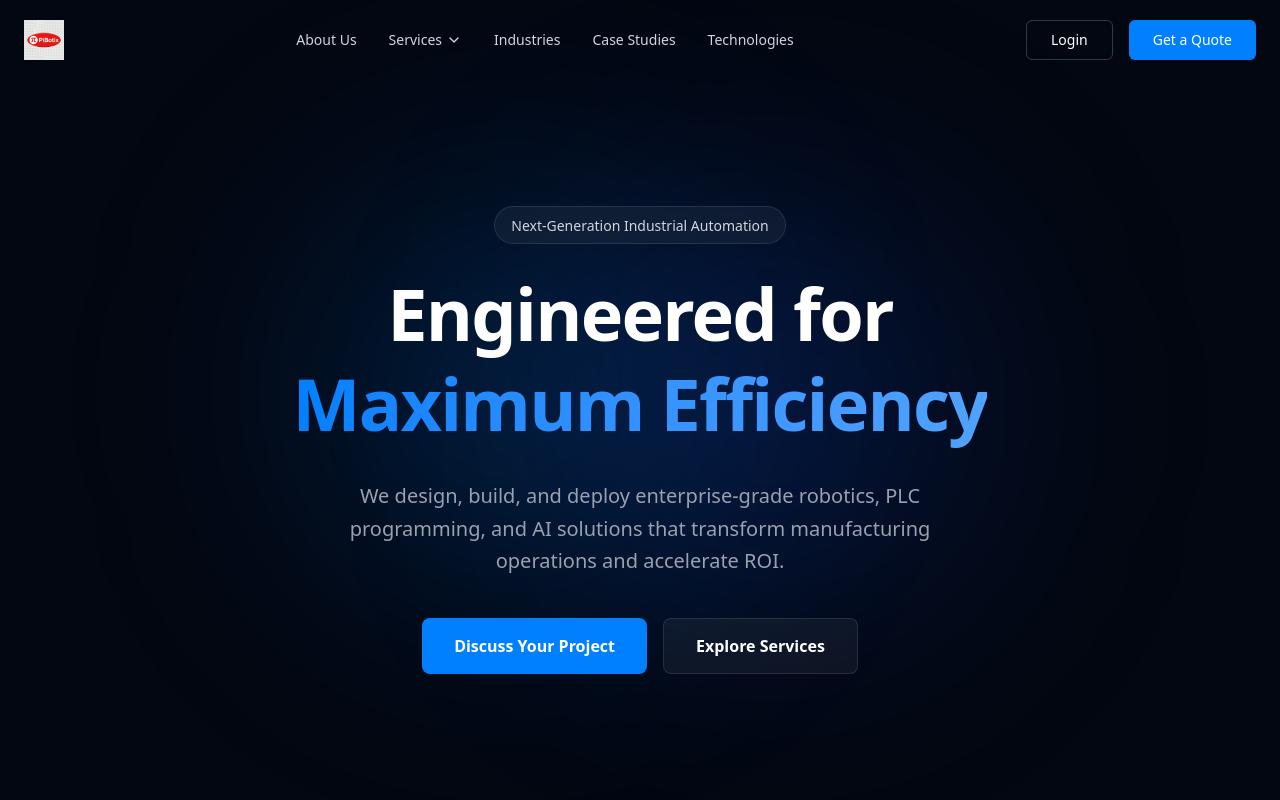
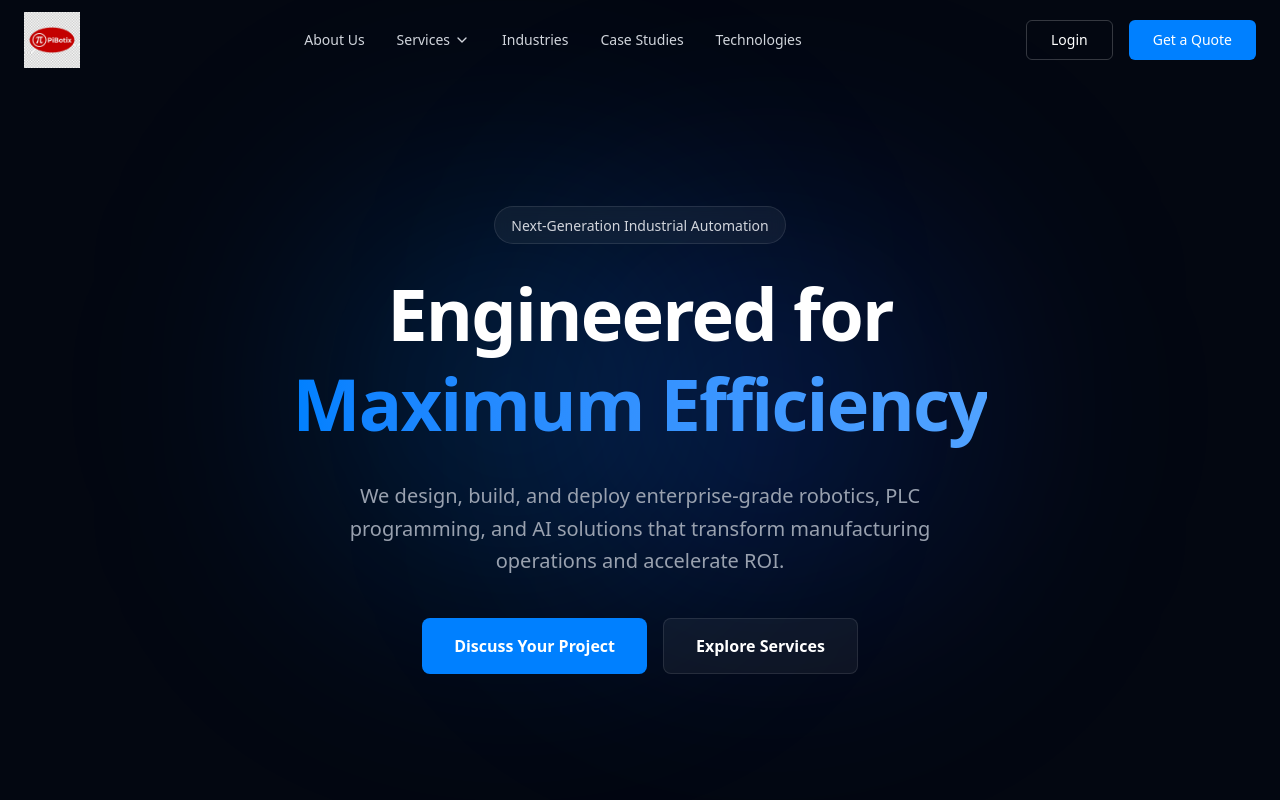
Before and after one commit to Vansh-Verma18/pibotix, a Next.js app: page / in a window 1280 px wide. Shown: the top 800 px of the page. Built offline with nearby package versions, Linux system fonts and the light colour scheme.

Commit message:
Make logo bigger and fix background in header

```diff
--- a/components/layout/Header.tsx
+++ b/components/layout/Header.tsx
@@ -40,7 +40,7 @@ export default function Header() {
       <div className="container mx-auto px-6 h-20 flex items-center justify-between">
         {/* Logo */}
         <Link href="/" className="flex items-center gap-2 group">
-          <img src="/logo.png" alt="PiBotix Logo" className="h-10 w-auto object-contain" />
+          <img src="/logo.png" alt="PiBotix Logo" className="h-14 w-auto object-contain" style={{mixBlendMode:'screen'}} />
         </Link>
 
         {/* Desktop Navigation */}
```
Also changed, not shown: public/logo.png.
